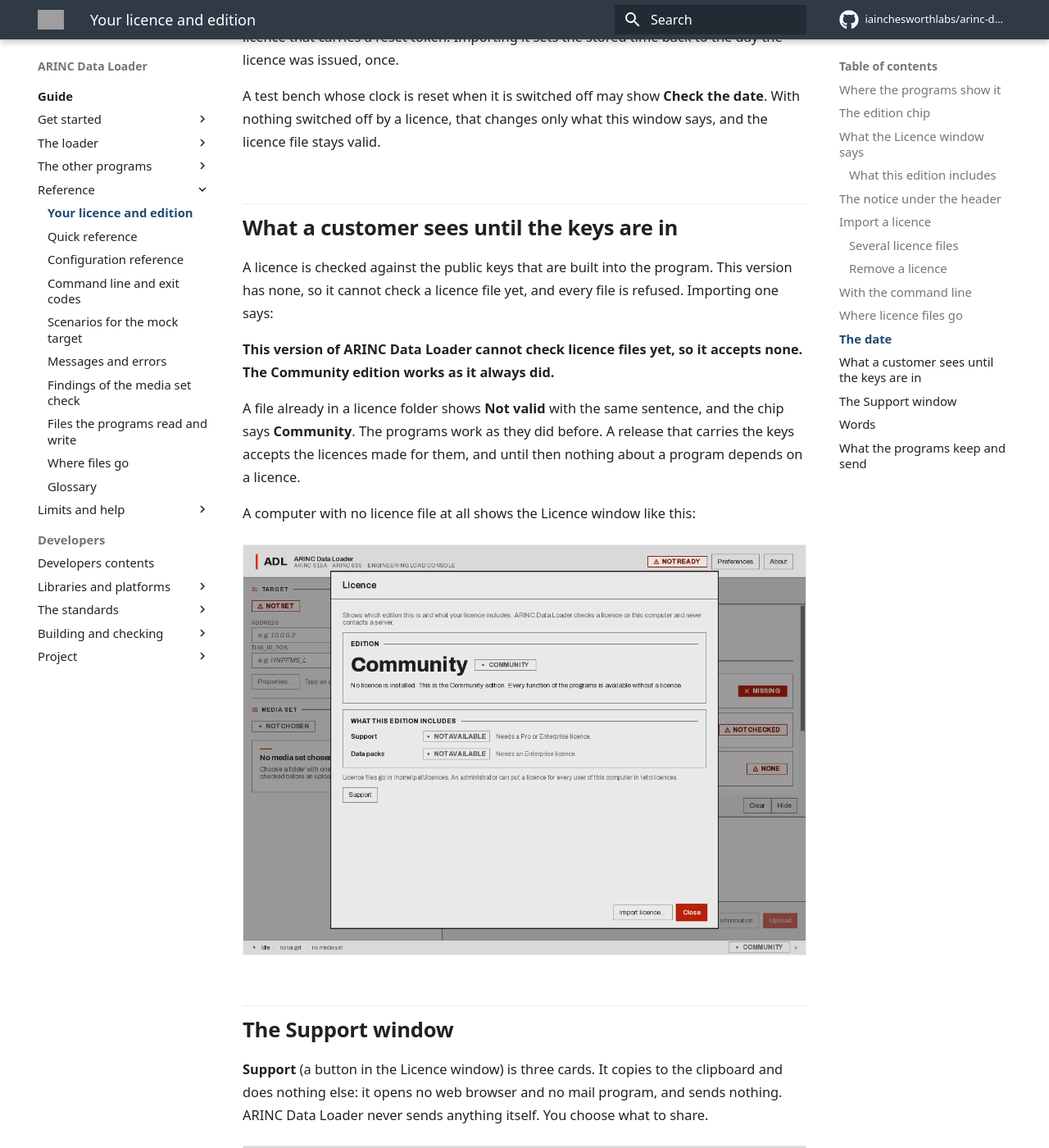
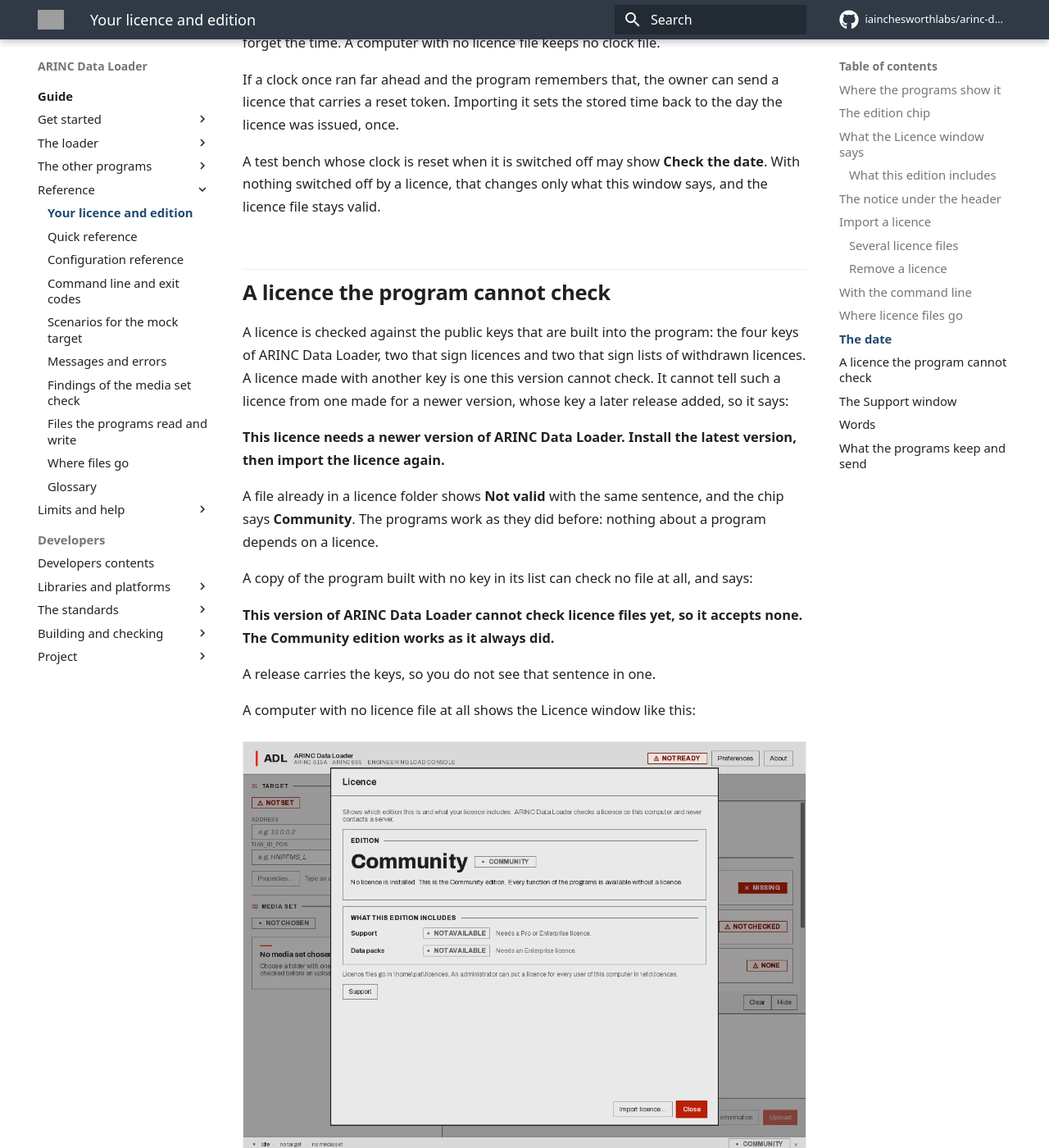
Before and after one commit to iainchesworthlabs/arinc-data-loader, an MkDocs documentation site: the page built from docs/user-guide/licence.md, in a window 1280 px wide and 1400 px high, scrolled down 9867 px. Shown: the whole window at 82% size. Built offline with MkDocs 1.6.1 and Material for MkDocs 9.7.7, drawn with Linux system fonts in a browser that asks for light colours; comment, search, counter and statistics services are not loaded; some of the changed text lies outside the part shown; grey boxes are pictures that could not be loaded.

Commit message:
Say that the programs now carry ADL's keys
The guide, the owner tool's page, the testing page and the changelog
fragments said that this version has no licence key and accepts no licence.
The list holds the four public keys of ADL now.

The section of the licence page that was called "What a customer sees until
the keys are in" is "A licence the program cannot check": a licence made with
a key the program does not know is read as made for a newer version, and the
sentence for a list with no key stays, for a build made without keys, which a
release is not. The command-line page says the same for the refusal and for
the Note line of show. A new fragment says that the programs accept licences
made for ARINC Data Loader, and the two fragments that said this version has
no key no longer say it.

Signed-off-by: Iain Chesworth <iain.chesworth@gmail.com>

```diff
--- a/docs/user-guide/licence.md
+++ b/docs/user-guide/licence.md
@@ -68,7 +68,7 @@ A licence that is **not valid** says why:
 | Why | Sentence |
 | --- | --- |
 | The file is damaged, incomplete or not a licence | This file is not a valid ARINC Data Loader licence. It may be damaged or incomplete. Ask for the file again. |
-| It was made for a newer version | This licence needs a newer version of ARINC Data Loader. Install the latest version, then import the licence again. |
+| It was made for a newer version, or with a key this version does not know | This licence needs a newer version of ARINC Data Loader. Install the latest version, then import the licence again. |
 | It was withdrawn | This licence was withdrawn. Contact support. |
 | It names other computers | This licence is for other computers. This computer is *name*. Ask your administrator for a licence that names it. |
 | It is for another product | This licence is for another product. Ask for an ARINC Data Loader licence. |
@@ -207,16 +207,23 @@ token. Importing it sets the stored time back to the day the licence was issued,
 A test bench whose clock is reset when it is switched off may show **Check the date**. With nothing switched
 off by a licence, that changes only what this window says, and the licence file stays valid.
 
-## What a customer sees until the keys are in
+## A licence the program cannot check
 
-A licence is checked against the public keys that are built into the program. This version has none, so it
-cannot check a licence file yet, and every file is refused. Importing one says:
+A licence is checked against the public keys that are built into the program: the four keys of ARINC Data Loader,
+two that sign licences and two that sign lists of withdrawn licences. A licence made with another key is one this
+version cannot check. It cannot tell such a licence from one made for a newer version, whose key a later release
+added, so it says:
+
+**This licence needs a newer version of ARINC Data Loader. Install the latest version, then import the licence again.**
+
+A file already in a licence folder shows **Not valid** with the same sentence, and the chip says **Community**. The
+programs work as they did before: nothing about a program depends on a licence.
+
+A copy of the program built with no key in its list can check no file at all, and says:
 
 **This version of ARINC Data Loader cannot check licence files yet, so it accepts none. The Community edition works as it always did.**
 
-A file already in a licence folder shows **Not valid** with the same sentence, and the chip says **Community**. The
-programs work as they did before. A release that carries the keys accepts the licences made for them, and until
-then nothing about a program depends on a licence.
+A release carries the keys, so you do not see that sentence in one.
 
 A computer with no licence file at all shows the Licence window like this:
 
```
Also changed, not shown: changelog.d/licence-command.added.md (+1 -1 lines), changelog.d/licence-edition.added.md (+1 -1 lines), changelog.d/licence-keys.added.md (added, +1 -0 lines), docs/licence-owner-tool.md (+2 -2 lines), docs/testing.md (+5 -5 lines), docs/user-guide/command-line.md (+5 -4 lines).
